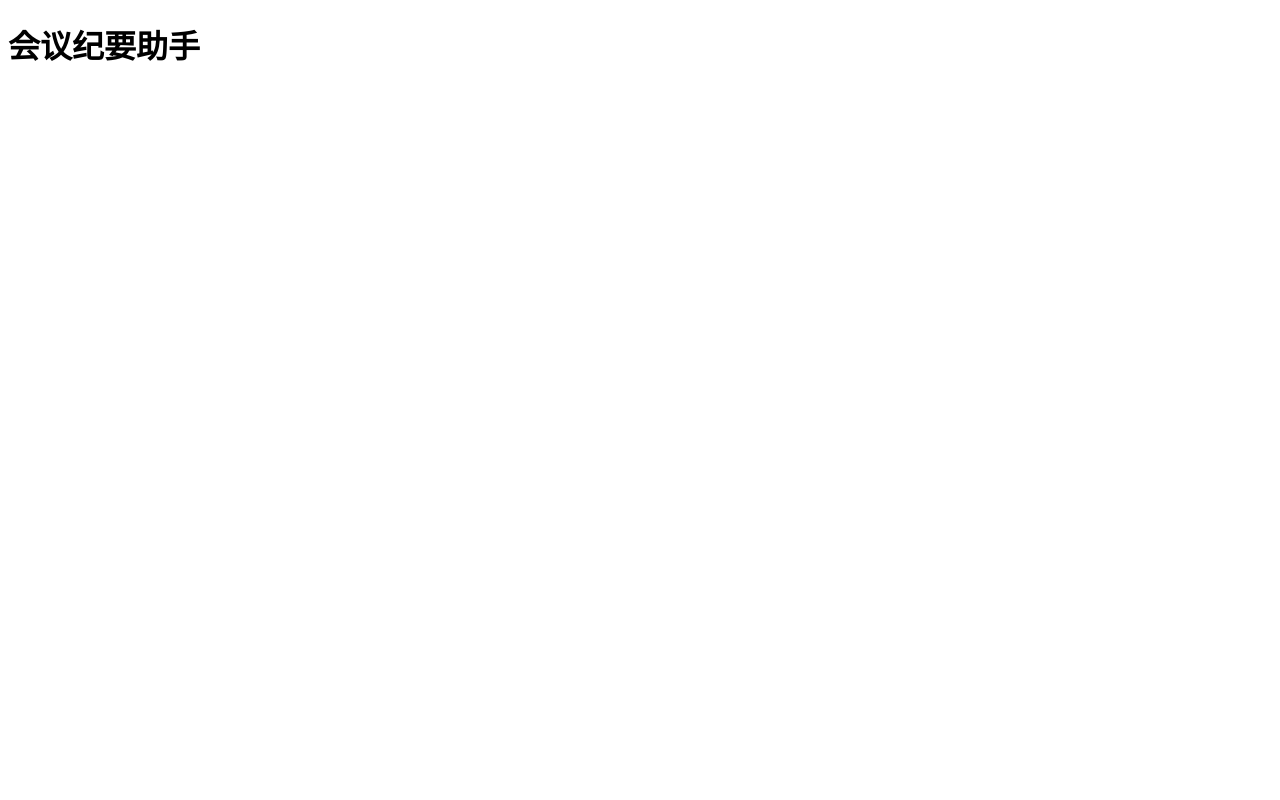
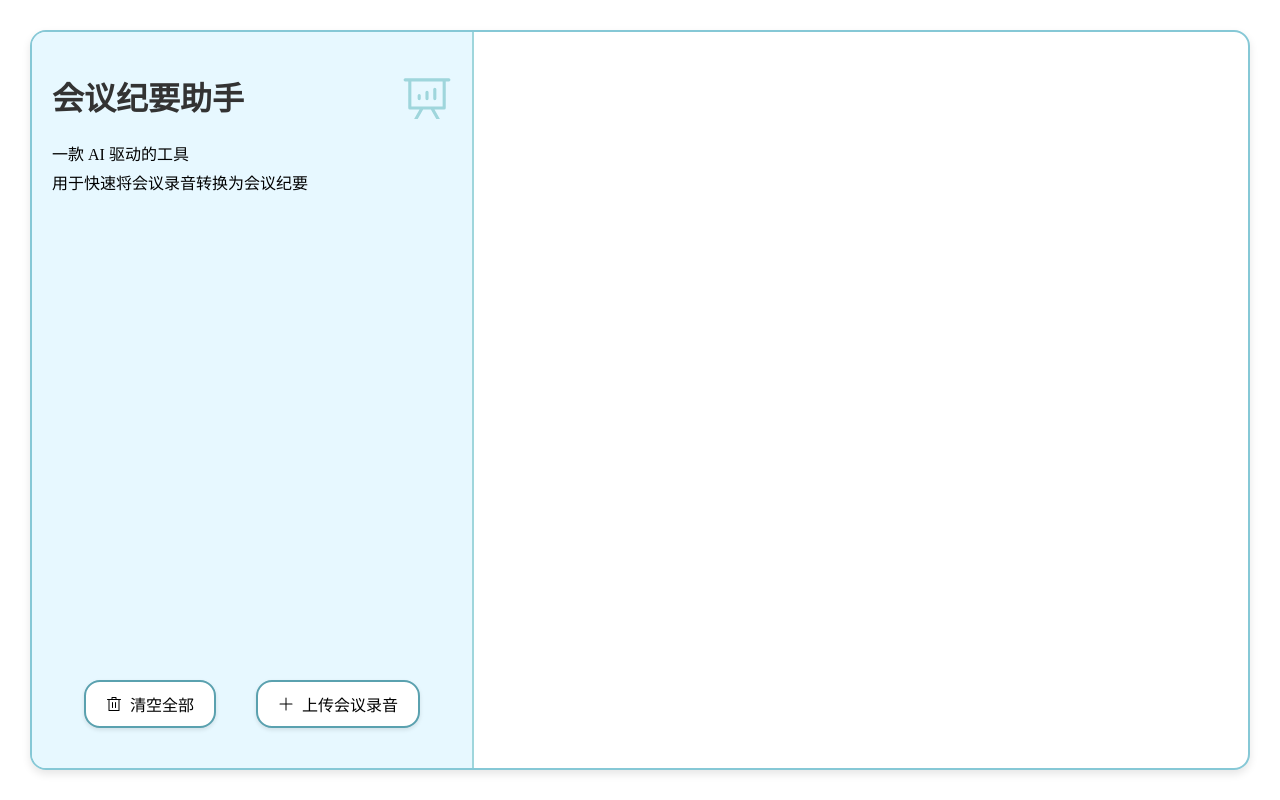
Before and after one commit to MinmusLin/Meeting_Minutes_Assistant, a Vue app in the folder frontend/: page / in a window 1280 px wide. Built offline with nearby package versions, Linux system fonts and the light colour scheme.

Commit message:
Update App.vue

```diff
--- a/frontend/src/App.vue
+++ b/frontend/src/App.vue
@@ -1,3 +1,178 @@
 <template>
-  <h1>会议纪要助手</h1>
+  <div class='container'>
+    <div class='left-column'>
+      <div class='header'>
+        <div class='text-container'>
+          <h1>会议纪要助手</h1>
+          <p>一款 AI 驱动的工具</p>
+          <p>用于快速将会议录音转换为会议纪要</p>
+        </div>
+        <el-icon class='icon' size='50' color='#9FD6DC' style='padding-top: 20px'>
+          <DataAnalysis/>
+        </el-icon>
+      </div>
+      <ul>
+        <li v-for='(file, index) in files' :key='index'>
+          <div>
+            <div class='file-name'>{{ file.name }}</div>
+            <div class='file-date'>{{ file.date }}</div>
+          </div>
+          <el-icon size='20'>
+            <Delete class='delete-icon'/>
+          </el-icon>
+        </li>
+      </ul>
+      <div class='button-container'>
+        <label class='upload-button'>
+          <el-icon class='plus-delete-icon'>
+            <Delete/>
+          </el-icon>
+          清空全部
+        </label>
+        <input type='file' id='fileInput' style='display: none' @change='handleFileUpload'/>
+        <label for='fileInput' class='upload-button'>
+          <el-icon class='plus-delete-icon'>
+            <Plus/>
+          </el-icon>
+          上传会议录音
+        </label>
+      </div>
+    </div>
+    <div class='right-column'></div>
+  </div>
 </template>
+
+<script setup lang='ts'>
+import {ref} from 'vue'
+import {DataAnalysis, Delete, Plus} from '@element-plus/icons-vue'
+
+interface FileItem {
+  name: string
+  date: string
+}
+
+const files = ref<FileItem[]>([])
+
+function handleFileUpload(event: Event) {
+  const target = event.target as HTMLInputElement
+  const file = target.files?.[0]
+  if (file) {
+    const currentDate = new Date().toLocaleString()
+    files.value.push({name: file.name, date: currentDate})
+  }
+}
+</script>
+
+<style scoped lang='css'>
+* {
+  user-select: none;
+  -webkit-user-drag: none;
+}
+
+.container {
+  margin: 30px 22px;
+  display: flex;
+  height: calc(100vh - 64px);
+  width: calc(100vw - 64px);
+  border: 2px solid #86C8D6;
+  border-radius: 16px;
+  box-shadow: 0 4px 8px rgba(0, 0, 0, 0.1);
+  overflow: hidden;
+}
+
+.left-column, .right-column {
+  padding: 20px;
+}
+
+.left-column {
+  width: 400px;
+  background-color: #E7F8FF;
+  border-right: 2px solid #9FD6DC;
+  display: flex;
+  flex-direction: column;
+}
+
+.right-column {
+}
+
+h1 {
+  color: #333333;
+}
+
+p {
+  margin: 0;
+  line-height: 1.8;
+}
+
+ul {
+  list-style-type: none;
+  padding: 0;
+  flex-grow: 1;
+  overflow-y: auto;
+}
+
+li {
+  padding: 14px;
+  margin-bottom: 12px;
+  background-color: white;
+  border: 3px solid #5AA1AF;
+  border-radius: 16px;
+  color: #333333;
+  box-shadow: 0 2px 4px rgba(0, 0, 0, 0.1);
+  display: flex;
+  justify-content: space-between;
+  align-items: center;
+}
+
+.file-name {
+  font-weight: bold;
+  margin-bottom: 4px;
+}
+
+.file-date {
+  font-size: 14px;
+  color: #666666;
+}
+
+.delete-icon {
+  cursor: pointer;
+  color: #FF4D4F;
+}
+
+.button-container {
+  display: flex;
+  justify-content: center;
+  align-items: center;
+  margin-bottom: 20px;
+  gap: 40px;
+}
+
+.upload-button {
+  padding: 10px 20px;
+  background-color: white;
+  border: 2px solid #5AA1AF;
+  box-shadow: 0 2px 4px rgba(0, 0, 0, 0.1);
+  border-radius: 16px;
+  cursor: pointer;
+  display: flex;
+  align-items: center;
+}
+
+.plus-delete-icon {
+  margin-right: 8px;
+}
+
+.upload-button:hover {
+  background-color: #F6F6F6;
+}
+
+.text-container {
+  flex-grow: 1;
+}
+
+.header {
+  display: flex;
+  justify-content: space-between;
+  margin-bottom: 10px;
+}
+</style>
```
